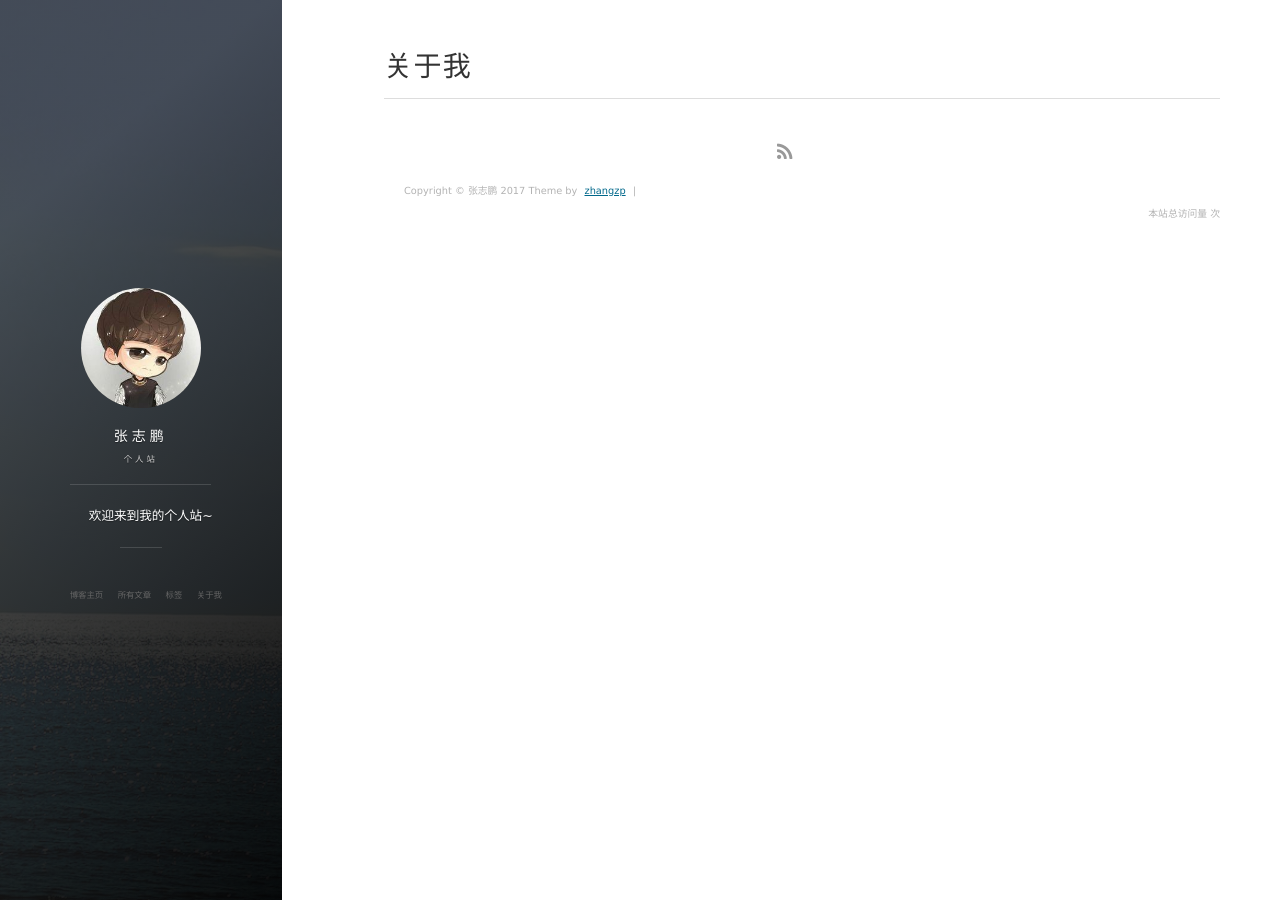
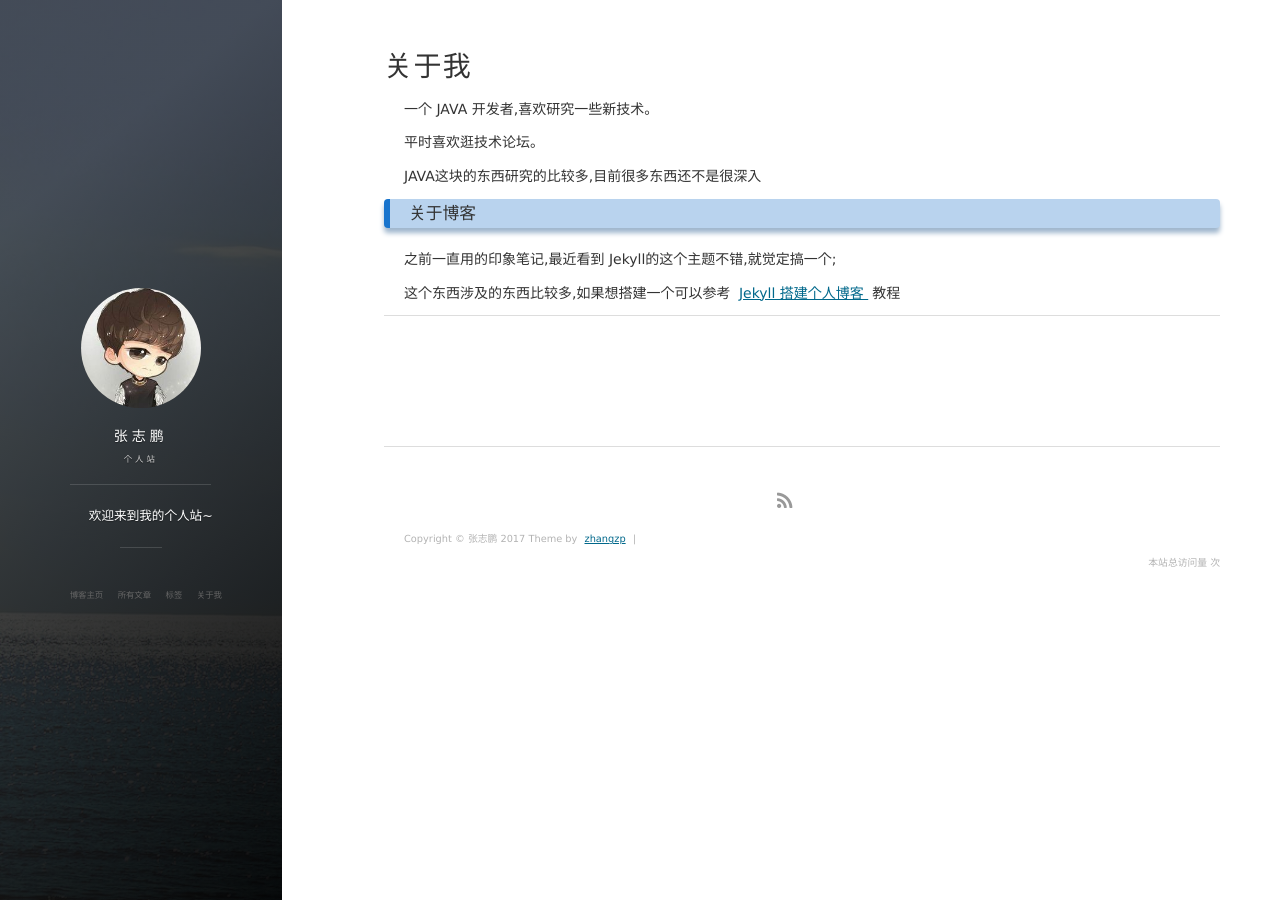
Before and after one commit to zhangzhipengde/zhangzhipengde.github.io, a Jekyll site: the page built from about.md, in a window 1280 px wide. Built offline with Jekyll 4.4.1, drawn with Linux system fonts in a browser that asks for light colours; nearby versions of some CDN libraries; comment, search, counter and statistics services are not loaded.

Commit message:
Update about.md

```diff
--- a/about.md
+++ b/about.md
@@ -2,3 +2,24 @@
 layout: page
 title: 关于我
 ---
+
+一个 JAVA 开发者,喜欢研究一些新技术。
+<p>
+平时喜欢逛技术论坛。
+<p>
+JAVA这块的东西研究的比较多,目前很多东西还不是很深入
+<p>
+
+<h3> 关于博客 </h3>
+
+<p>
+
+之前一直用的印象笔记,最近看到 Jekyll的这个主题不错,就觉定搞一个;
+
+<p>
+
+这个东西涉及的东西比较多,如果想搭建一个可以参考
+<a href="/2016/10/jekyll_tutorials1/"> Jekyll 搭建个人博客 </a>
+教程
+
+{% include comments.html %}
```
